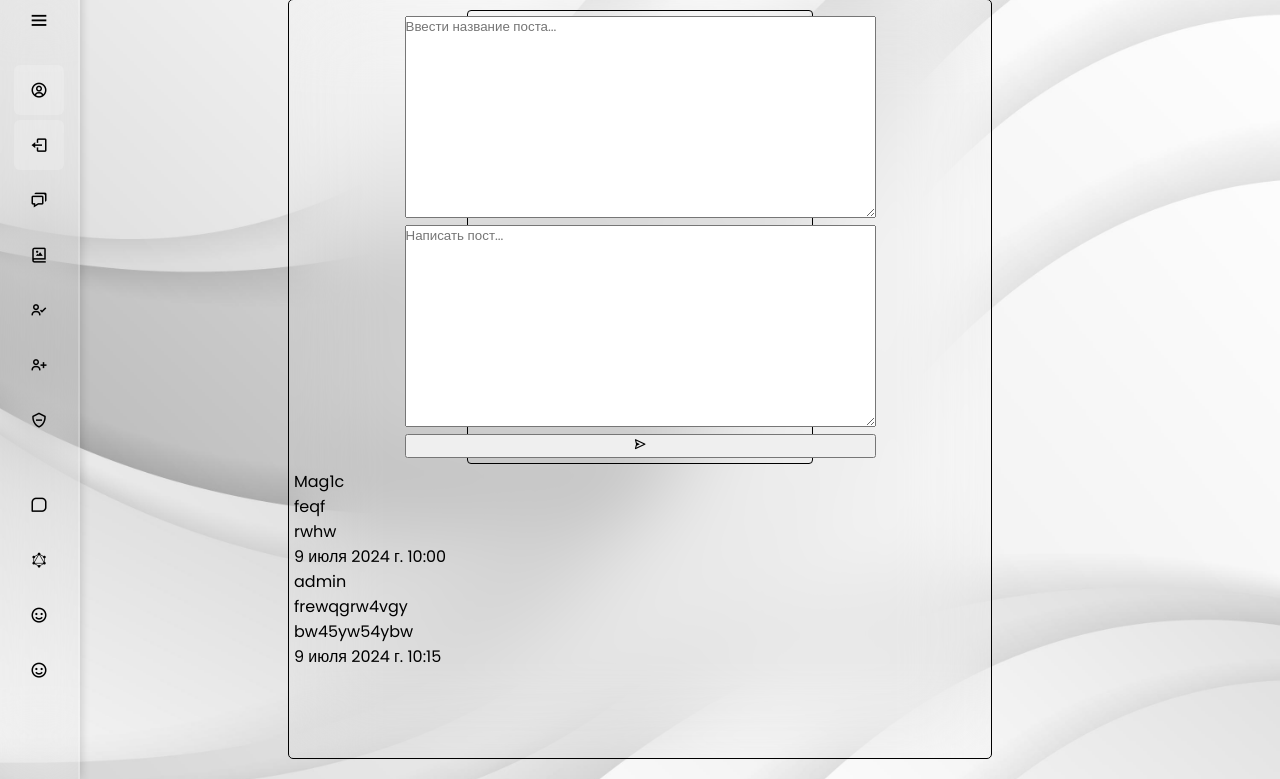
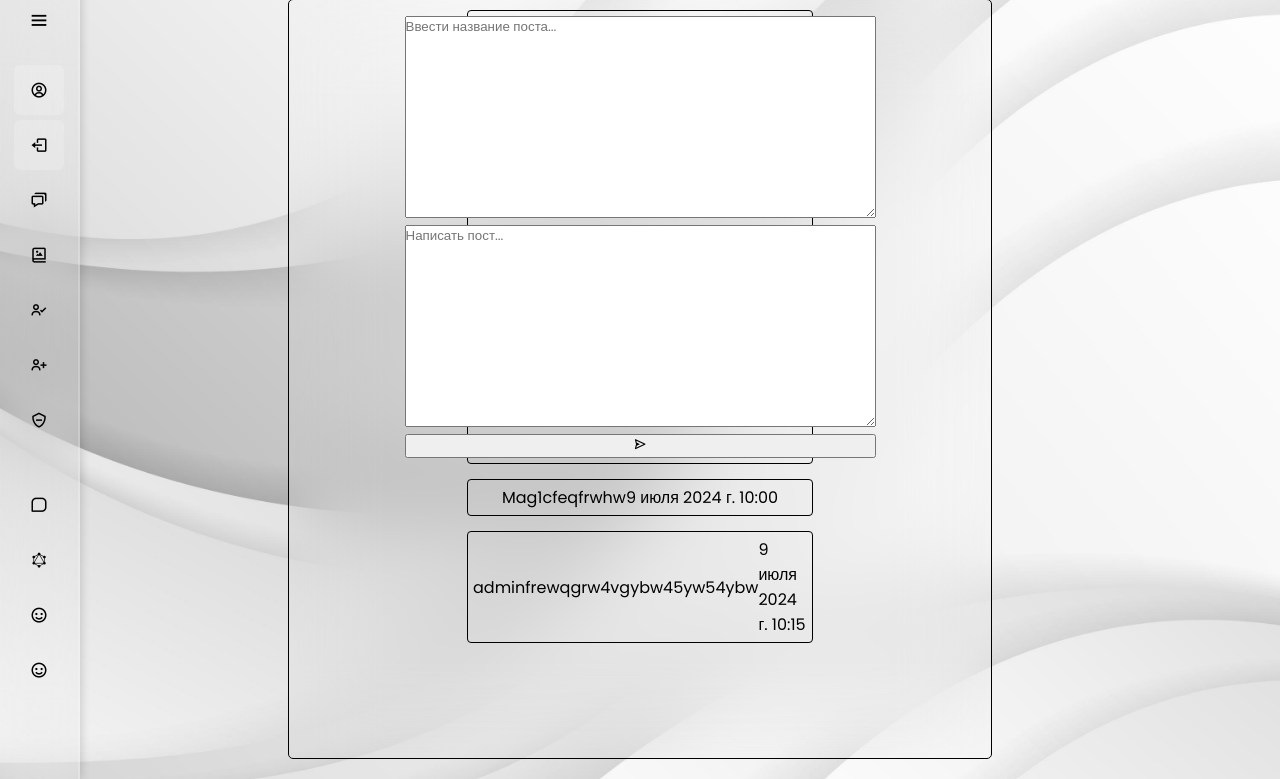
Before and after one commit to SergeyPavelev/Friends, a Django app: page /messenger/im/posts/ in a window 1280 px wide. Shown: the part 21-800 px from the top of the page. Run offline with Django 4.2, Linux system fonts and the light colour scheme; a user stored in the database is signed in; data comes from the database, SQL or seed files in the repository; both versions use the stored data as it was after the commit.

Commit message:
Add the all files

```diff
--- a/static/css/posts.css
+++ b/static/css/posts.css
@@ -37,3 +37,14 @@
     resize: none;
     border-radius: 5px;
 }
+
+.lists-posts {
+    margin: 15px auto;
+    padding: 5px;
+    width: 50%;
+    display: flex;
+    align-items: center;
+    justify-content: center;
+    border: 1px solid #000;
+    border-radius: 4px;
+}
--- a/templates/messenger/send_messages_favorites.html
+++ b/templates/messenger/send_messages_favorites.html
@@ -5,7 +5,7 @@
         <h2>Favorites</h2>
     </div>
     <div id="messages">
-        <ul>
+        <!-- <ul>
             {% for message in messages_in_room %}
                 <div class="message">
                     <div class="div-message-sender">
@@ -22,7 +22,8 @@
                     </div>
                 </div>
             {% endfor %}
-        </ul>
+        </ul> -->
+        <p>Разрабатывается!</p>
     </div>
 
     <form id="messageForm" action="{% url 'messenger:send_message_favorites' %}" method="post">
--- a/templates/posts/list_posts.html
+++ b/templates/posts/list_posts.html
@@ -21,10 +21,14 @@
         </form>
     </div>
 
-    {% for post in posts %}
-        <p>{{ post.author }}</p>
-        <p>{{ post.title }}</p>
-        <p>{{ post.text }}</p>
-        <p>{{ post.date_created }}</p>
-    {% endfor %}
+    <div class="posts-container">
+        {% for post in posts %}
+            <ul class="lists-posts">
+                <p class='post-author'>{{ post.author }}</p>
+                <p class='post-title'>{{ post.title }}</p>
+                <p class='post-text'>{{ post.text }}</p>
+                <p class='post-date-created'>{{ post.date_created }}</p>
+            </ul>
+        {% endfor %}
+    </div>
 {% endblock %}
```
Also changed, not shown: messenger/views.py (+15 -1 lines), templates/messenger/chat-gpt.html (+6 -5 lines), db.sqlite3.
